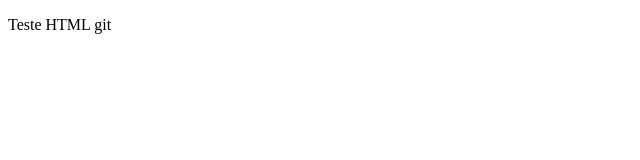
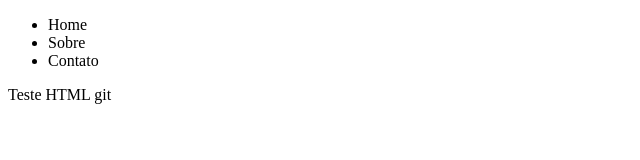
Before and after one commit to rfln85/teste, a plain HTML site: page index.html in a window 1280 px wide. Shown: the whole page, without its empty margins (0-640 px from the left). Drawn offline with Linux system fonts and the light colour scheme.

Commit message:
Teste branck new_menu

```diff
--- a/index.html
+++ b/index.html
@@ -4,6 +4,11 @@
 	<title>Titulo Site</title>
 </head>
 <body>
+	<ul>
+		<li>Home</li>
+		<li>Sobre</li>
+		<li>Contato</li>
+	</ul>
 <P>
 	Teste HTML git
 </P>
```
